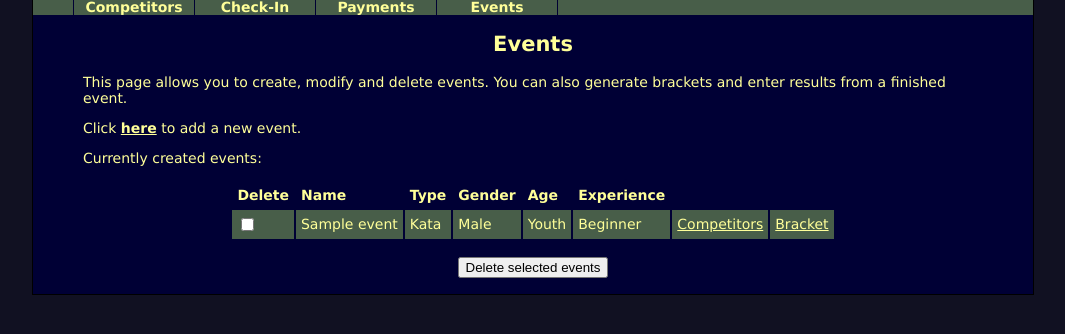
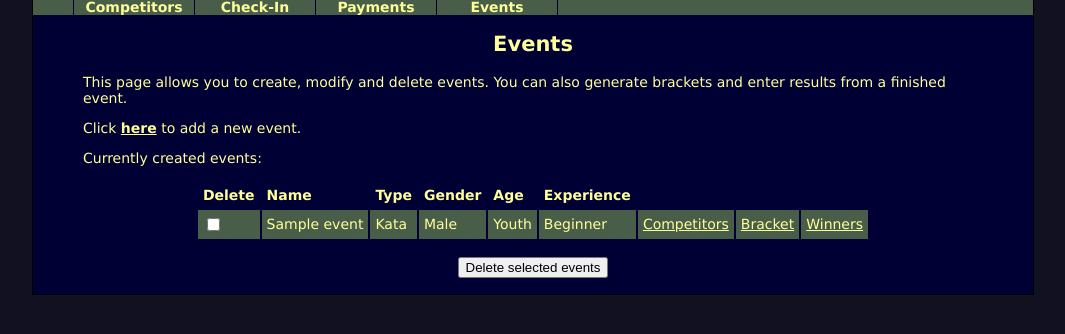
Before and after one commit to piotrf17/battleforboston, a Django app: page /tourny/events in a window 1280 px wide. Shown: the top 334 px of the page, without its empty margins (107-1172 px from the left). Run offline with Django 3.2, Linux system fonts and the light colour scheme; a user stored in the database is signed in; tables that the repository leaves empty hold one stand-in row (values such as "Sample post").

Commit message:
added interafce for entering winners of an event

```diff
--- a/tourny/models.py
+++ b/tourny/models.py
@@ -202,6 +202,10 @@ class Event(models.Model):
   state = models.CharField(max_length=1, choices=EVENT_STATES_CHOICES,
                            default='C')
 
+  # The ids of the event winners are encoded in this string, comma
+  # separated.  This is almost certainly not a good way to do this.
+  winners = models.CharField(max_length=100, blank=True, null=True)
+
   def __unicode__(self):
     if self.name == 'Default':
       name = self.get_event_type_display()
--- a/tourny/templates/tourny/event_detail.html
+++ b/tourny/templates/tourny/event_detail.html
@@ -2,9 +2,7 @@
 
 {% block main %}
 
-<h2>
-  Event Detail - {{ event }}
-</h2>
+<h2>Event Detail - {{ event }}</h2>
 
 {# ================================================================== #}
 {#                  Event has been created.                           #}
--- a/tourny/templates/tourny/events.html
+++ b/tourny/templates/tourny/events.html
@@ -31,14 +31,21 @@
     <td>{{ event.get_age_display }}</td>
     <td>{{ event.get_experience_display }}</td>
     <td>
+      {% if event.state != 'F' %}
       {% if event.team_event %}
       <a href="{% url 'tourny:event_detail_team' event.pk %}">Teams</a>
       {% else %}
       <a href="{% url 'tourny:event_detail' event.pk %}">Competitors</a>
       {% endif %}
+      {% endif %}
     </td>
     {% if event.state == 'O' %}
     <td><a href="{% url 'tourny:event_bracket' event.pk %}">Bracket</a></td>
+    <td><a href="{% url 'tourny:event_winners' event.pk %}">Winners</a></td>
+    {% endif %}
+    {% if event.state == 'F' %}
+    <td></td>
+    <td><a href="{% url 'tourny:event_winners' event.pk %}">Winners</a></td>
     {% endif %}
   </tr>
   {% endfor %}
--- a/tourny/urls.py
+++ b/tourny/urls.py
@@ -37,16 +37,17 @@ urlpatterns = patterns('',
   url(r'^events/(?P<event_id>\d+)/reset', views.event_reset, name='event_reset'),
   url(r'^events/(?P<event_id>\d+)/bracket', views.event_bracket,
       name='event_bracket'),
+  url(r'^events/(?P<event_id>\d+)/winners', views.event_winners,
+      name='event_winners'),
   # Team events.
   url(r'^team_events/(?P<event_id>\d+)$', views.event_detail_team,
       name='event_detail_team'),
+  url(r'^team_events/(?P<event_id>\d+)/remove_teams', views.event_remove_teams,
+      name='event_remove_teams'),
+  url(r'^team_events/(?P<event_id>\d+)/add_teams', views.event_add_teams,
+      name='event_add_teams'),
   url(r'^team_events/(?P<event_id>\d+)/open', views.event_open_team,
       name='event_open_team'),
   url(r'^team_events/(?P<event_id>\d+)/reset', views.event_reset_team,
       name='event_reset_team'),
-  url(r'^team_events/(?P<event_id>\d+)/remove_teams', views.event_remove_teams,
-      name='event_remove_teams'),
-  url(r'^team_events/(?P<event_id>\d+)/add_teams', views.event_add_teams,
-      name='event_add_teams'),
-
 )
--- a/tourny/views.py
+++ b/tourny/views.py
@@ -376,9 +376,10 @@ def event_open(request, event_id):
 @login_required
 def event_reset(request, event_id):
   event = get_object_or_404(m.Event, pk=event_id)
-  if event.state == 'O':
+  if event.state in ['O', 'F']:
     event.competitors.clear()
     event.state = 'C'
+    event.winners = ''
     event.save()
   return HttpResponseRedirect('../%s' % event_id)
 
@@ -447,6 +448,37 @@ def event_bracket(request, event_id):
     return response
 
   return HttpResponseRedirect('../../events')
+
+
+@login_required
+def event_winners(request, event_id):
+  """A place to enter the winners of the event."""
+  event = get_object_or_404(m.Event, pk=event_id)
+  if event.event_type in ['A', 'U']:
+    competitors = event.competitors.all()
+  else:
+    competitors = event.teams.all()
+  if request.method == 'POST':
+    if len(competitors) == 1:
+      event.winners = request.POST['first']
+    elif len(competitors) == 2:
+      event.winners = '%s,%s' % (request.POST['first'],
+                                 request.POST['second'])
+    else:
+      event.winners = '%s,%s,%s' % (request.POST['first'],
+                                    request.POST['second'],
+                                    request.POST['third'])
+    event.state = 'F'
+    event.save()
+  if event.winners:
+    winners = [int(x) for x in event.winners.split(',')]
+    winners.extend([-1] * (3 - len(winners)))
+  else:
+    winners = [-1,-1,-1]
+  context = {'event' : event,
+             'winners' : winners,
+             'competitors' : competitors}
+  return render(request, 'tourny/event_winners.html', context)
 
 
 def get_preregistered_teams_for_event(event):
@@ -548,11 +580,12 @@ def event_open_team(request, event_id):
 @login_required
 def event_reset_team(request, event_id):
   event = get_object_or_404(m.Event, pk=event_id)
-  if event.state == 'O':
+  if event.state in ['O', 'F']:
     event.state = 'C'
     for team in event.teams.all():
       m.Team.objects.get(pk=team.pk).delete()
     event.teams.clear()
+    event.winners = ''
     event.save()
   return HttpResponseRedirect('../%s' % event_id)
 
```
Also changed, not shown: tourny/templates/tourny/event_winners.html (added, +59 -0 lines), tourny/migrations/0009_auto__add_field_event_winners.py (added).
